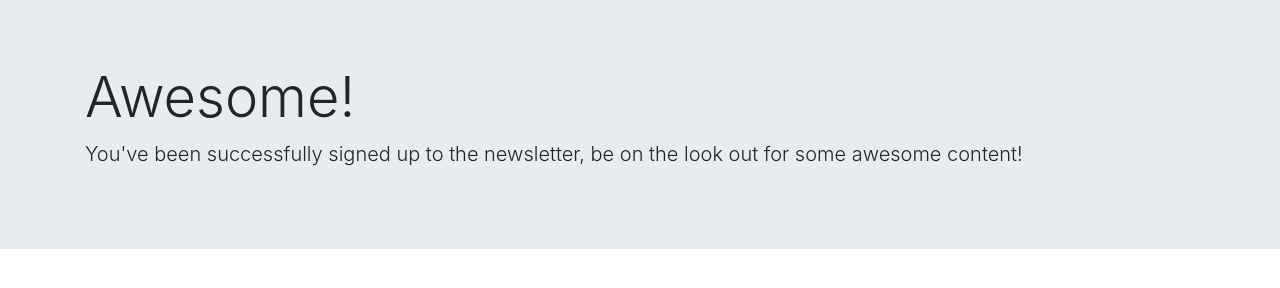
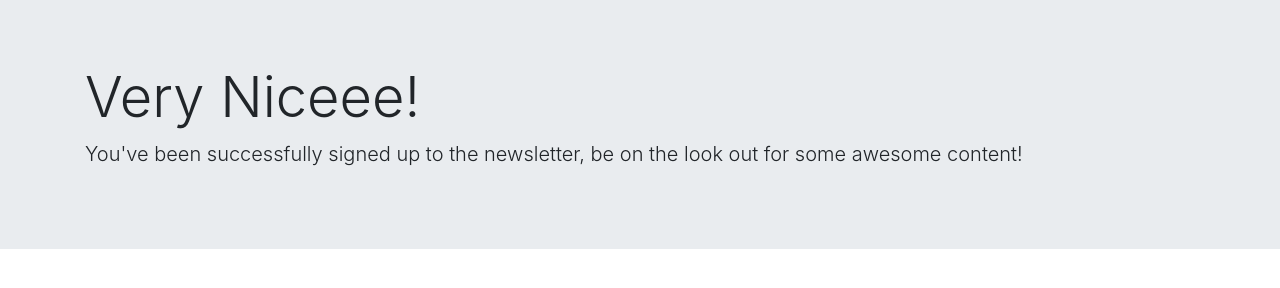
Before and after one commit to omarlozoya/my-newsletter, a website: page success.html in a window 1280 px wide. Drawn offline with nearby package versions, Linux system fonts and the light colour scheme.

Commit message:
Changed success title

```diff
--- a/success.html
+++ b/success.html
@@ -12,7 +12,7 @@
 <body>
     <div class="jumbotron jumbotron-fluid">
         <div class="container">
-          <h1 class="display-4">Awesome!</h1>
+          <h1 class="display-4">Very Niceee!</h1>
           <p class="lead">You've been successfully signed up to the newsletter, be on the look out for some awesome content!</p>
         </div>
       </div>
```
